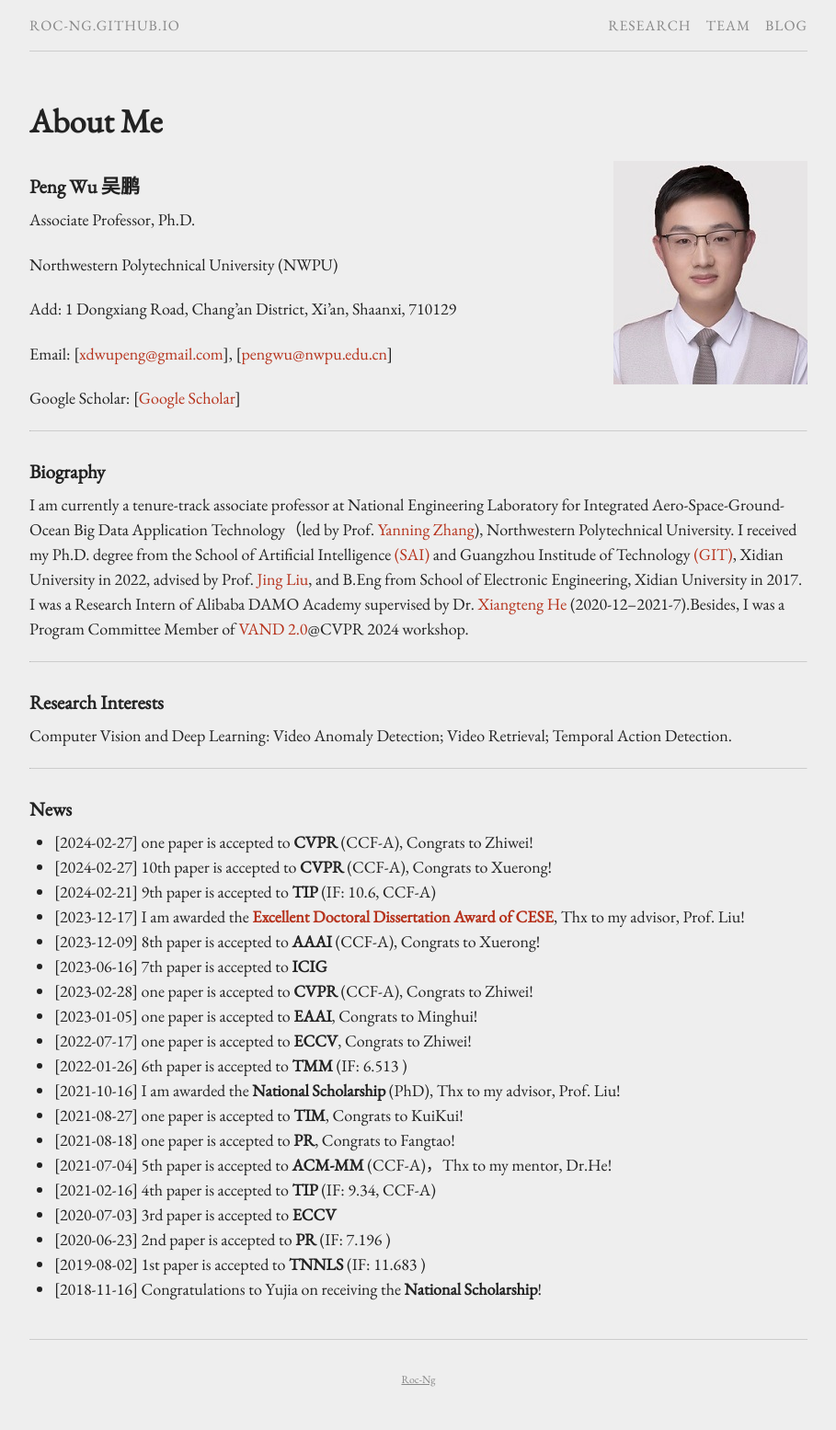
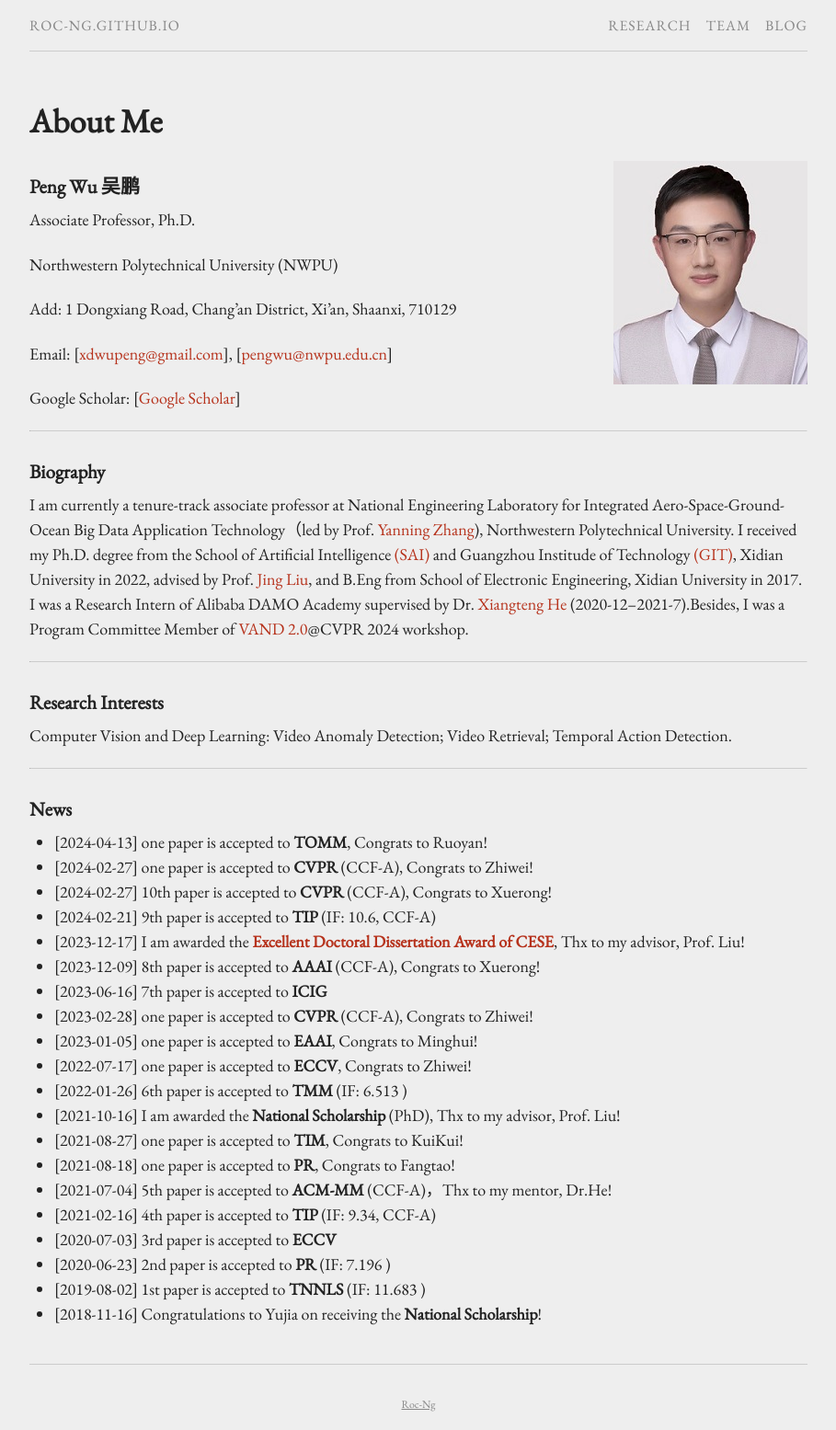
Before and after one commit to Roc-Ng/Roc-Ng.github.io, a Jekyll site: the page built from index.md, in a window 1280 px wide. Shown: the whole page at 92% size, without its empty margins (185-1094 px from the left). Built offline with Jekyll 4.4.1, drawn with Linux system fonts in a browser that asks for light colours; before the commit the page ends 1528 px from its top, so only the background shows below that.

Commit message:
Update index.md

```diff
--- a/index.md
+++ b/index.md
@@ -33,6 +33,7 @@ Computer Vision and Deep Learning: Video Anomaly Detection; Video Retrieval; Tem
 ------
 
 ### News
++ [2024-04-13]  one paper is accepted to **TOMM**, Congrats to Ruoyan!
 + [2024-02-27]  one paper is accepted to **CVPR** (CCF-A), Congrats to Zhiwei!
 + [2024-02-27]  10th paper is accepted to **CVPR** (CCF-A), Congrats to Xuerong!
 + [2024-02-21]  9th paper is accepted to **TIP** (IF: 10.6, CCF-A)
```
